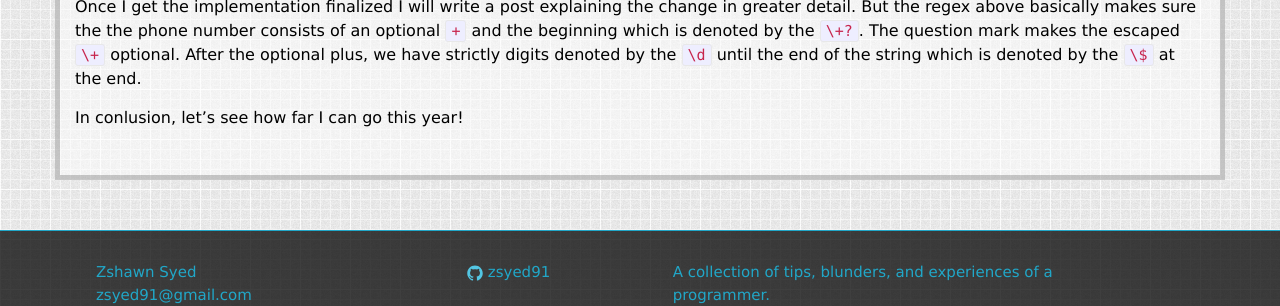
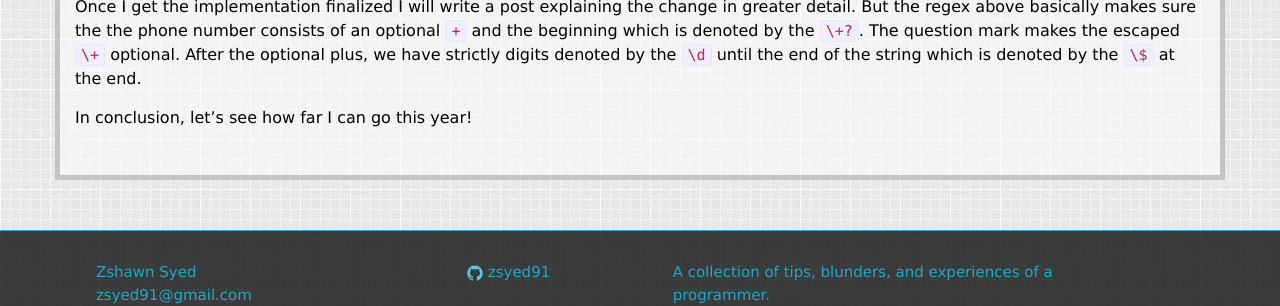
Before and after one commit to zsyed91/zsyed91.github.io, a Jekyll site: the page built from _posts/2016-01-27-perl-pull-request-challenge-2016.markdown, in a window 1280 px wide. Shown: the part 711-1017 px from the top of the page. Built offline with Jekyll 4.4.1, drawn with Linux system fonts in a browser that asks for light colours.

Commit message:
Fix some typos

```diff
--- a/_posts/2016-01-27-perl-pull-request-challenge-2016.markdown
+++ b/_posts/2016-01-27-perl-pull-request-challenge-2016.markdown
@@ -41,4 +41,4 @@ basically makes sure the the phone number consists of an optional `+` and the be
 mark makes the escaped `\+` optional. After the optional plus, we have strictly digits denoted by the `\d` until the end of the string
 which is denoted by the `\$` at the end.
 
-In conlusion, let's see how far I can go this year!
+In conclusion, let's see how far I can go this year!
```
Also changed, not shown: other parts of _posts/2016-01-27-perl-pull-request-challenge-2016.markdown (+1 -1 lines).
